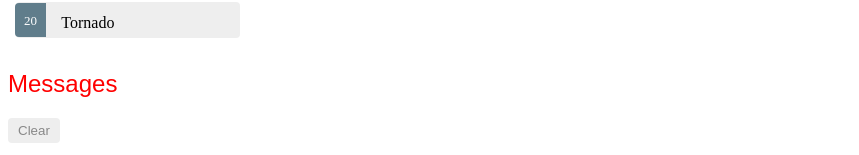
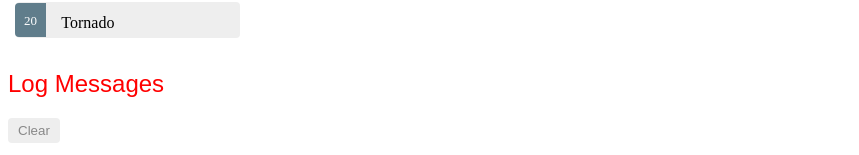
Before and after one commit to zarub2k/ngbar, an Angular app: page / in a window 1280 px wide. Shown: the part 513-668 px from the top of the page, without its empty margins (0-859 px from the left). Built offline with nearby package versions, Linux system fonts and the light colour scheme.

Commit message:
Message is changed

```diff
--- a/src/app/messages/messages.component.html
+++ b/src/app/messages/messages.component.html
@@ -1,5 +1,5 @@
 <div *ngIf="messageService.messages.length">
-  <h2>Messages</h2>
+  <h2>Log Messages</h2>
   <button class="clear" (click) = 'messageService.clear()'>Clear</button>
   <div *ngFor='let message of messageService.messages'> {{message}} </div>
 </div>
```
